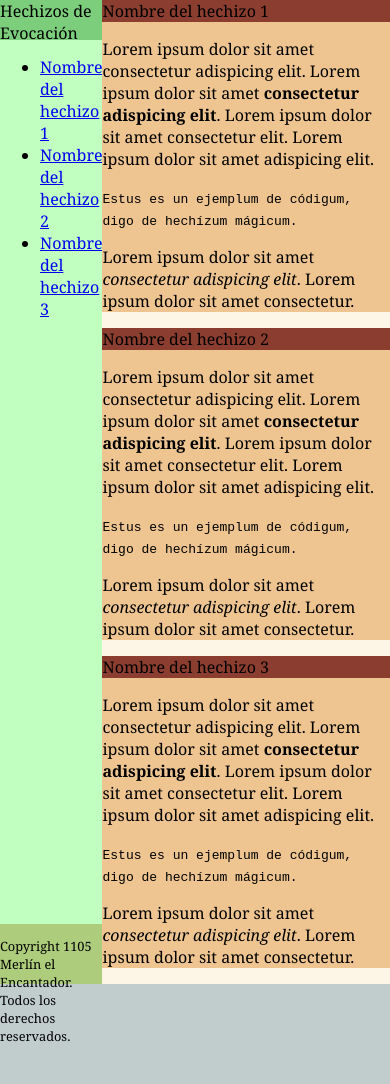
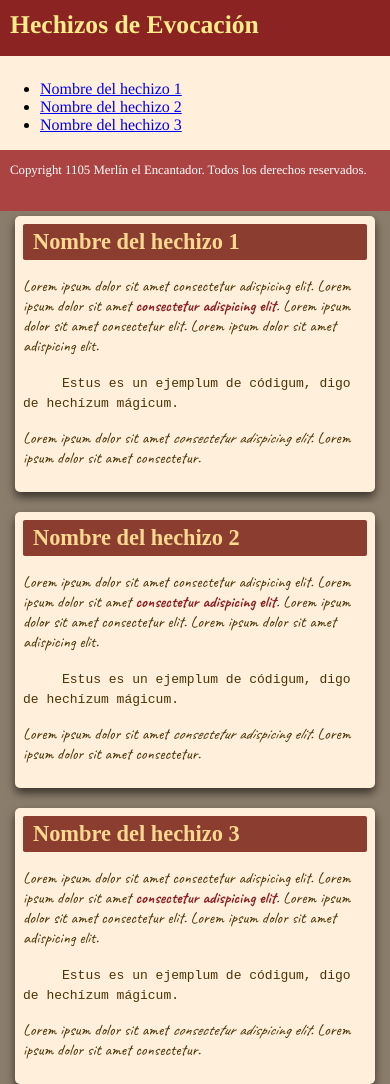
Before and after one commit to minicarbonara/CodePen04_Documentation, a plain HTML site: page index.html in a window 390 px wide. Shown: the top 1084 px of the page. Before the commit the page ends 1045 px from the top, so only its background shows below. Drawn offline with Linux system fonts and the light colour scheme; a web font is replaced by a local one.

Commit message:
Step 2. Styling and media query for under 600px

```diff
--- a/index.html
+++ b/index.html
@@ -5,6 +5,7 @@
   <head>
     <title>Grimorio interactivo: evocación</title>
     <link rel="stylesheet" type="text/css" href="styles.css">
+    <link href="https://fonts.googleapis.com/css2?family=Caveat:wght@400;700&family=Grenze+Gotisch:wght@600&display=swap" rel="stylesheet">
   </head>
   <body>
     <nav id="navbar">
--- a/styles.css
+++ b/styles.css
@@ -1,46 +1,88 @@
-
-
 
 
 body {
   background-color: #c1cdcd;
   margin: 0;
   padding: 0;
-  font-family: Georgia, 'Times New Roman', Times, serif;
   display: grid;
-  grid-template-columns: 1fr 3fr;
+  grid-template-columns: 1fr 4fr;
   grid-template-areas: "sidebar content";
+  font-family: Caveat, Georgia, 'Times New Roman', Times, serif;
+  font-size: 1.1em;
 }
 
 nav {
-  background-color: #c1ffc1;
+  background-color: #ffefdb;
   grid-area: sidebar;
   display: grid;
   grid-template-columns: 1fr;
   grid-template-rows: 40px auto;
   min-height: 100vh;
+  font-family: "Grenze Gotisch", Times, serif;
 }
 
 nav>header {
-  background-color: #7ccd7c;
+  background-color: #8b2323;
+  padding: 10px 10px 20px 10px;
+  min-height: 1em;
+  font-size: 1.6em;
+  font-weight: 600;
+  color: #ffec8b;
+}
+
+nav>ul {
+  margin-top: 2.5em;
 }
 
 nav>footer {
-  background-color: #adcd7c;
-  height: 60px;
-  font-size: 80%;
+  background-color: #ab4343;
+  height: 4em;
+  padding: 0px 10px 10px 10px;
+  font-size: 0.8em;
+  color: #fff;
   align-self: end;
 }
 
 main {
-  background-color: #fdf5e6;
+  background-color: #8b7d6b;
   grid-area: content;
+  padding: 0 15px;
 }
 
 section {
-  background-color: #eec591;
+  background-color: #ffefdb;
+  margin: 5px 0 20px 0;
+  padding: 0.5em;
+  border-radius: 5px;
+  box-shadow: 0 5px 10px rgba(0, 0, 0, 0.6);
+  color: #4b3305;
 }
 
 section>header {
   background-color: #8b3e2f;
+  padding: 5px 10px;
+  border-radius: 2px;
+  font-family: "Grenze Gotisch";
+  font-size: 1.4em;
+  font-weight: 600;
+  color: #fdd891;
 }
+
+strong {
+  color: #8b2323;
+}
+
+code {
+  padding: 3em;
+}
+
+@media (max-width: 600px) {
+  body {
+    font-size: 1em;
+    grid-template-columns: 1fr;
+    grid-template-areas: "sidebar" "content";
+  }
+  nav {
+    min-height: 0;
+  }
+}
```
